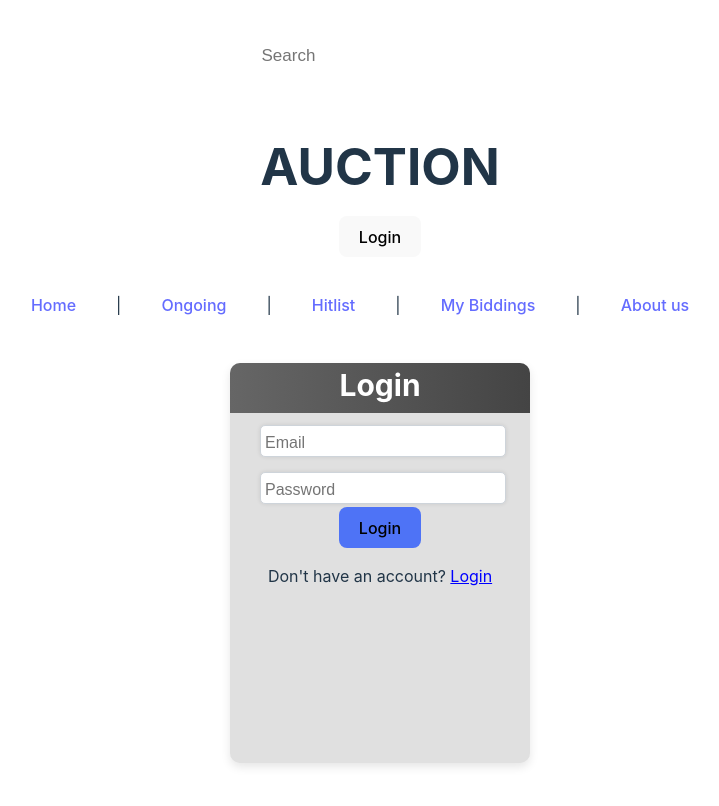
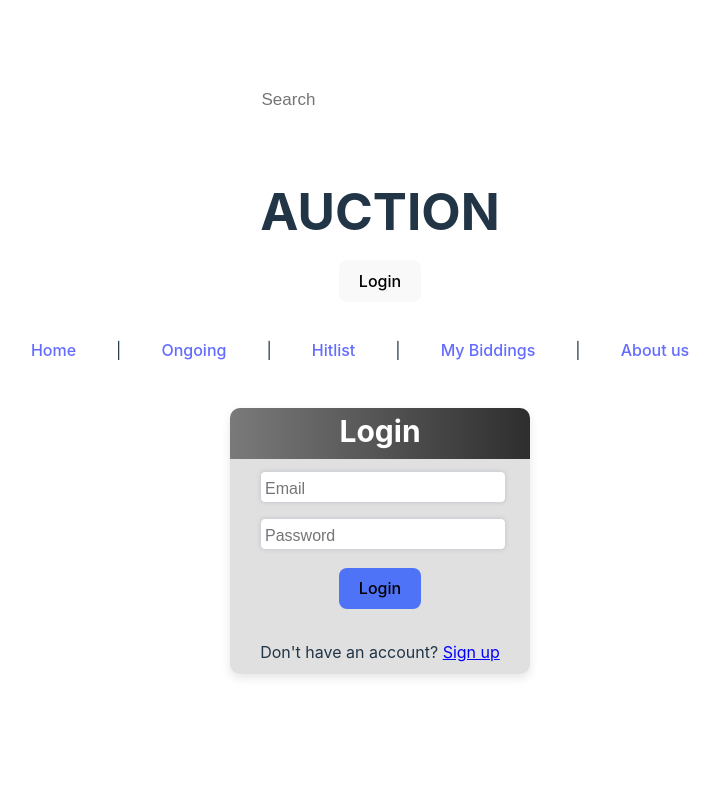
Before and after one commit to Complex-System-and-DevOps-Group-5/Auction-application_DevOps, a React (Vite) app in the folder frontend/: page / in a window 1280 px wide. Shown: the top 806 px of the page, without its empty margins (260-979 px from the left). Built offline with nearby package versions, Linux system fonts and the light colour scheme.

Commit message:
Better UI design
Using Grid for object placement

```diff
--- a/frontend/src/Pages/AuthPage.tsx
+++ b/frontend/src/Pages/AuthPage.tsx
@@ -1,15 +1,13 @@
 import "../Styling/AuthPage.css"
 import InputField from "../Components/InputField.tsx";
 import DefaultButton from "../Components/Button.tsx";
-import {useLoginDispatch, useLoginState} from "../Context/LoginContext.tsx";
+import {useLoginDispatch} from "../Context/LoginContext.tsx";
 import {useState} from "react";
 
 export function AuthPage() {
-    const loggedIn = useLoginState()
     const dispatch = useLoginDispatch()
     const [isLoginPage, setIsLoginPage] = useState(true);
-
-
+    //const navigate = UseNavigate();
 
     return(
         <div className="authContainer">
@@ -17,63 +15,33 @@ export function AuthPage() {
                 <h2>{ isLoginPage ? "Login" : "Signup"}</h2>
                 <div id="line"/>
             </div>
-            {/*
-            <InputField name="userName" type="text" placeholder="User Name"/>
-            <InputField name="email" type="email" placeholder="Email"/>
-            <InputField name="password" type="password" placeholder="Password"/>
-            <InputField name="repeatPassword" type="password" placeholder="Repeat Password"/>
-            */}
-            {/*loggedIn.loggedIn !== true ? (
-                <>
-                    <div className="button-placement">
-                        <DefaultButton
-                            onClick={() =>
-                                {dispatch({type: "toggleLogin", payload: {toggle: true}});}
-                            }
-                            text="Signup"
-                            color='#4E73F6'
-                        />
-                    </div>
-
-                </>
-            ) : (
-                <>
-                <InputField name="email" type="email" placeholder="Email"/>
-                <InputField name="password" type="password" placeholder="Password"/>
-                <DefaultButton
-                    onClick={() =>
-                    {dispatch({type: "toggleLogin", payload: {toggle: false}});}
-                    }
-                    text="Login"
-                    color='#868686'
-                />
-                </>
-            )
-            */}
             {isLoginPage ? (
                 // Login form
                 <>
+                    <div className={"input-field-placement"}>
                         <InputField name="email" type="email" placeholder="Email"/>
                         <InputField name="password" type="password" placeholder="Password"/>
+                    </div>
                     <div className="button-placement">
                         <DefaultButton
                             onClick={() => {
                                 dispatch({type: "toggleLogin", payload: {toggle: true}})
+                                //TODO: Navigate to homePage page
                                 //navigate("/home");
                             }
-                            //TODO: Navigate to homePage page
                         }
                             text="Login"
                             color="#4E73F6"
                         />
                     </div>
-                    <p className="switchForm">
-                        Don't have an account? <span onClick={() => setIsLoginPage(false)}>Login</span>
+                    <p className="switchAuthType">
+                        Don't have an account? <span onClick={() => setIsLoginPage(false)}>Sign up</span>
                     </p>
                 </>
             ) : (
                 // Signup form
                 <>
+                <div className={"input-field-placement"}>
                     <InputField name="userName" type="text" placeholder="User Name"/>
                     <InputField name="email" type="email" placeholder="Email"/>
                     <InputField name="password" type="password" placeholder="Password"/>
@@ -82,17 +50,18 @@ export function AuthPage() {
                         type="password"
                         placeholder="Repeat Password"
                     />
+                </div>
                     <div className="button-placement">
                         <DefaultButton
                             onClick={() => {
                                 //TODO: ADD the account to database
                             }}
                             text="Signup"
-                            color="#868686"
+                            color="#4E73F6"
                         />
                     </div>
-                    <div className="switchForm">
-                        Already have an account? <span onClick={() => setIsLoginPage(true) }>Login</span>
+                    <div className="switchAuthType">
+                        Already have an account? <span onClick={() => setIsLoginPage(true)}>Login</span>
                     </div>
                 </>
                 )}
--- a/frontend/src/Styling/AuthPage.css
+++ b/frontend/src/Styling/AuthPage.css
@@ -2,23 +2,46 @@
     background-color: #e0e0e0;
     border-radius: 10px;
     width: 300px;
-    height: 400px;
+    /*height: 400px;*/
+    height: auto;
     margin: 50px auto;
     box-shadow: 0 4px 10px rgba(0, 0, 0, 0.1);
+    display: grid;
+    grid-template-rows: auto auto auto auto;
 }
 
 .authHeader {
     text-align: center;
     font-size: 20px;
     font-weight: bold;
-    height: 50px;
-    background: linear-gradient(to left, #444, #666);
+    background: linear-gradient(to left, #2e2e2e, #7a7a7a);
     color: #fff;
     border-radius: 10px 10px 0 0;
 }
+h2{
+    margin-top: 1px;
+    margin-bottom: 5px;
 
-.switchForm span {
+}
+
+.input-field-placement {
+    grid-row: 2;
+}
+
+.switchAuthType {
+    text-align: center;
+    grid-row: 4;
+    margin-bottom: 10px;
+}
+
+.switchAuthType span {
     color: blue;
     cursor: pointer;
     text-decoration: underline;
+
 }
+
+.button-placement{
+    margin: 5%;
+    grid-row: 3;
+}
```
Lines whose indentation alone changed are shown as unchanged.
